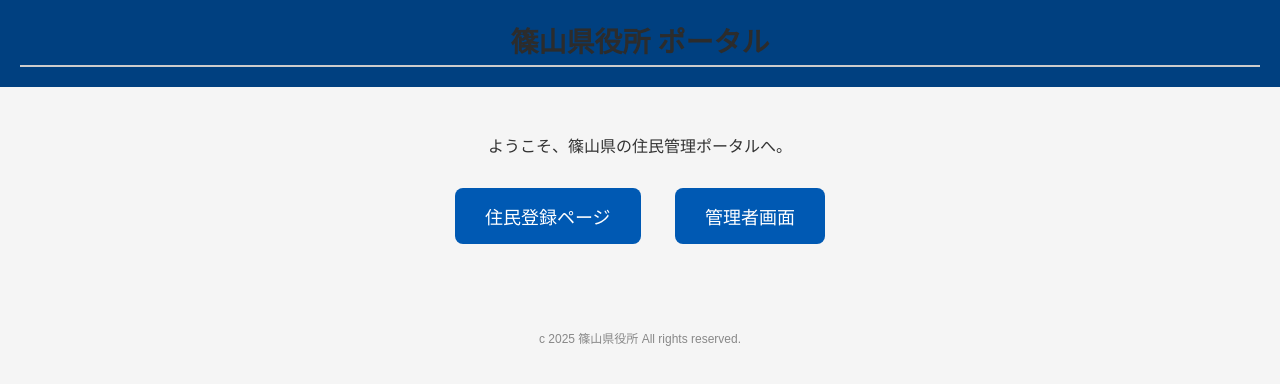
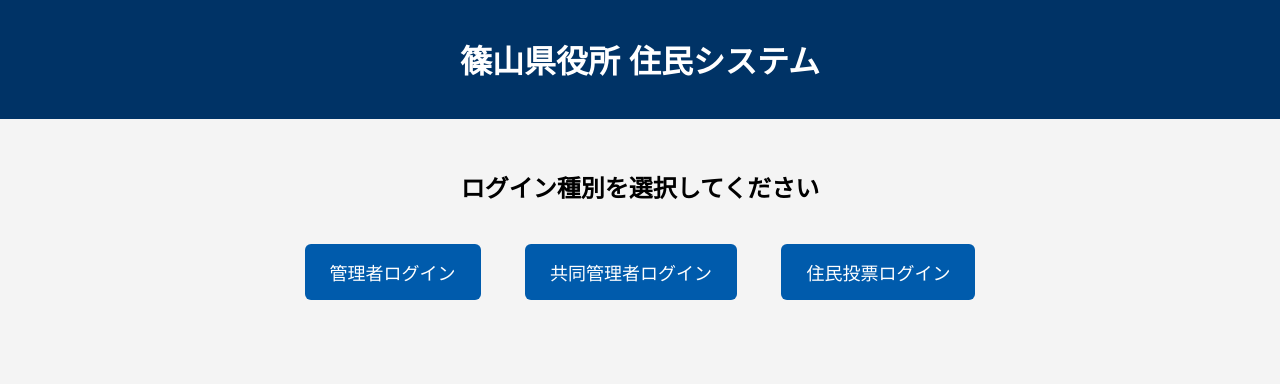
Before and after one commit to sutobasu-game/szs, a plain HTML site: page index.html in a window 1280 px wide. Drawn offline with Linux system fonts and the light colour scheme.

Commit message:
Update index.html

```diff
--- a/index.html
+++ b/index.html
@@ -1,71 +1,50 @@
 <!DOCTYPE html>
 <html lang="ja">
 <head>
-  <title>篠山県役所 - TOP</title>
+
+  <title>篠山県役所 住民システム</title>
   <meta name="viewport" content="width=device-width, initial-scale=1">
-  <link rel="stylesheet" href="style.css">
   <style>
     body {
-      font-family: 'Hiragino Kaku Gothic ProN', 'Yu Gothic', sans-serif;
-      background-color: #f5f5f5;
+      font-family: 'Yu Gothic', sans-serif;
+      background-color: #f4f4f4;
       margin: 0;
       padding: 0;
-    }
-
-    header {
-      background-color: #004080;
-      color: white;
-      padding: 20px;
       text-align: center;
     }
-
-    h1 {
-      margin: 0;
-      font-size: 28px;
+    header {
+      background-color: #003366;
+      color: white;
+      padding: 15px 0;
     }
-
     main {
-      padding: 30px 20px;
-      text-align: center;
+      margin-top: 50px;
     }
-
-    .button {
+    .btn {
       display: inline-block;
-      margin: 15px;
-      padding: 15px 30px;
-      background-color: #0059b3;
+      margin: 20px;
+      padding: 15px 25px;
+      background-color: #005bac;
       color: white;
+      font-size: 18px;
       text-decoration: none;
-      font-size: 18px;
-      border-radius: 8px;
+      border-radius: 6px;
       transition: background-color 0.3s;
     }
-
-    .button:hover {
-      background-color: #003d7a;
-    }
-
-    footer {
-      margin-top: 40px;
-      text-align: center;
-      font-size: 12px;
-      color: #888;
+    .btn:hover {
+      background-color: #003f7f;
     }
   </style>
 </head>
 <body>
-  <header>
-    <h1>篠山県役所 ポータル</h1>
-  </header>
-
-  <main>
-    <p>ようこそ、篠山県の住民管理ポータルへ。</p>
-    <a href="register.htm" class="button">住民登録ページ</a>
-    <a href="admin.html" class="button">管理者画面</a>
-  </main>
-
-  <footer>
-    c 2025 篠山県役所 All rights reserved.
-  </footer>
+<header>
+  <h1>篠山県役所 住民システム</h1>
+</header>
+<main>
+  <h2>ログイン種別を選択してください</h2>
+  <a href="admin.html?role=admin" class="btn">管理者ログイン</a>
+  <a href="admin.html?role=coManager" class="btn">共同管理者ログイン</a>
+  <a href="vote.html" class="btn">住民投票ログイン</a>
+</main>
 </body>
 </html>
```
